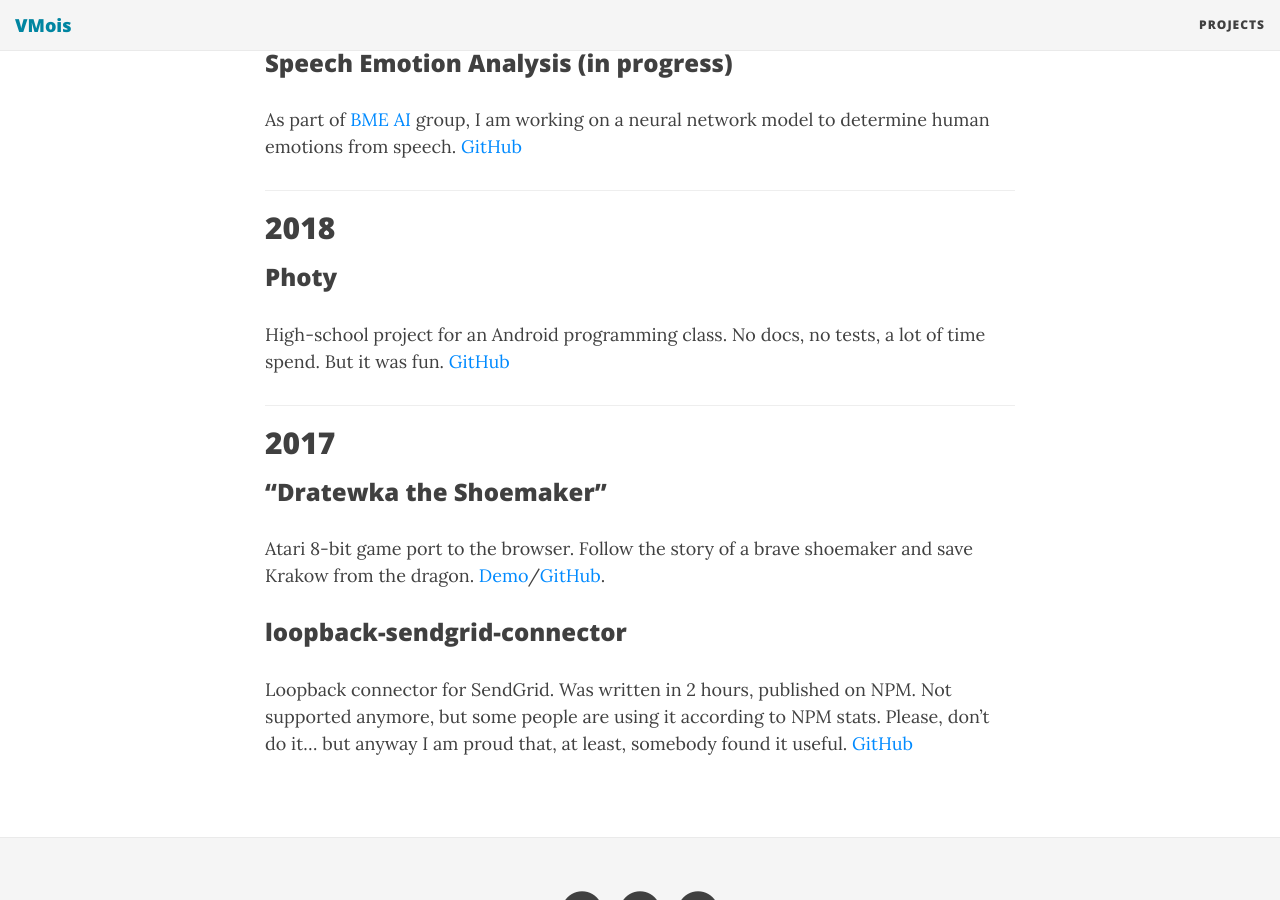
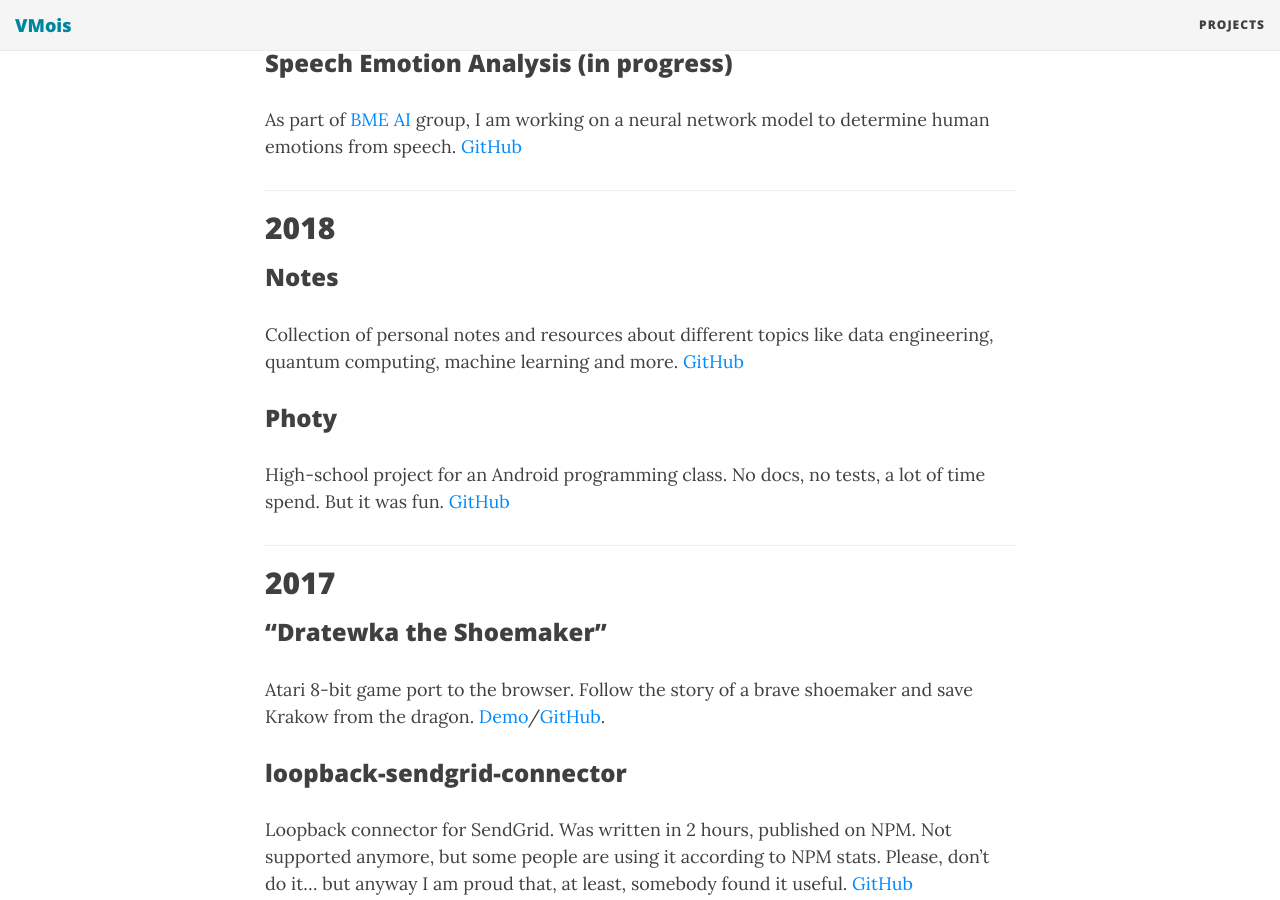
Before and after one commit to VMois/vmois.github.io, a Jekyll site: the page built from projects.md, in a window 1280 px wide and 900 px high, scrolled down 492 px. Built offline with Jekyll 4.4.1, drawn with Linux system fonts in a browser that asks for light colours; nearby versions of some CDN libraries.

Commit message:
Add Notes to the projects list

```diff
--- a/projects.md
+++ b/projects.md
@@ -19,6 +19,11 @@ As part of [BME AI](https://github.com/bme-ai) group, I am working on a neural n
 
 ## 2018
 
+### Notes
+
+Collection of personal notes and resources about different topics
+like data engineering, quantum computing, machine learning and more. [GitHub](https://github.com/VMois/notes)
+
 ### Photy
 
 High-school project for an Android programming class. No docs, no tests, a lot of time spend. But it was fun. [GitHub](https://github.com/VMois/photy)
```
